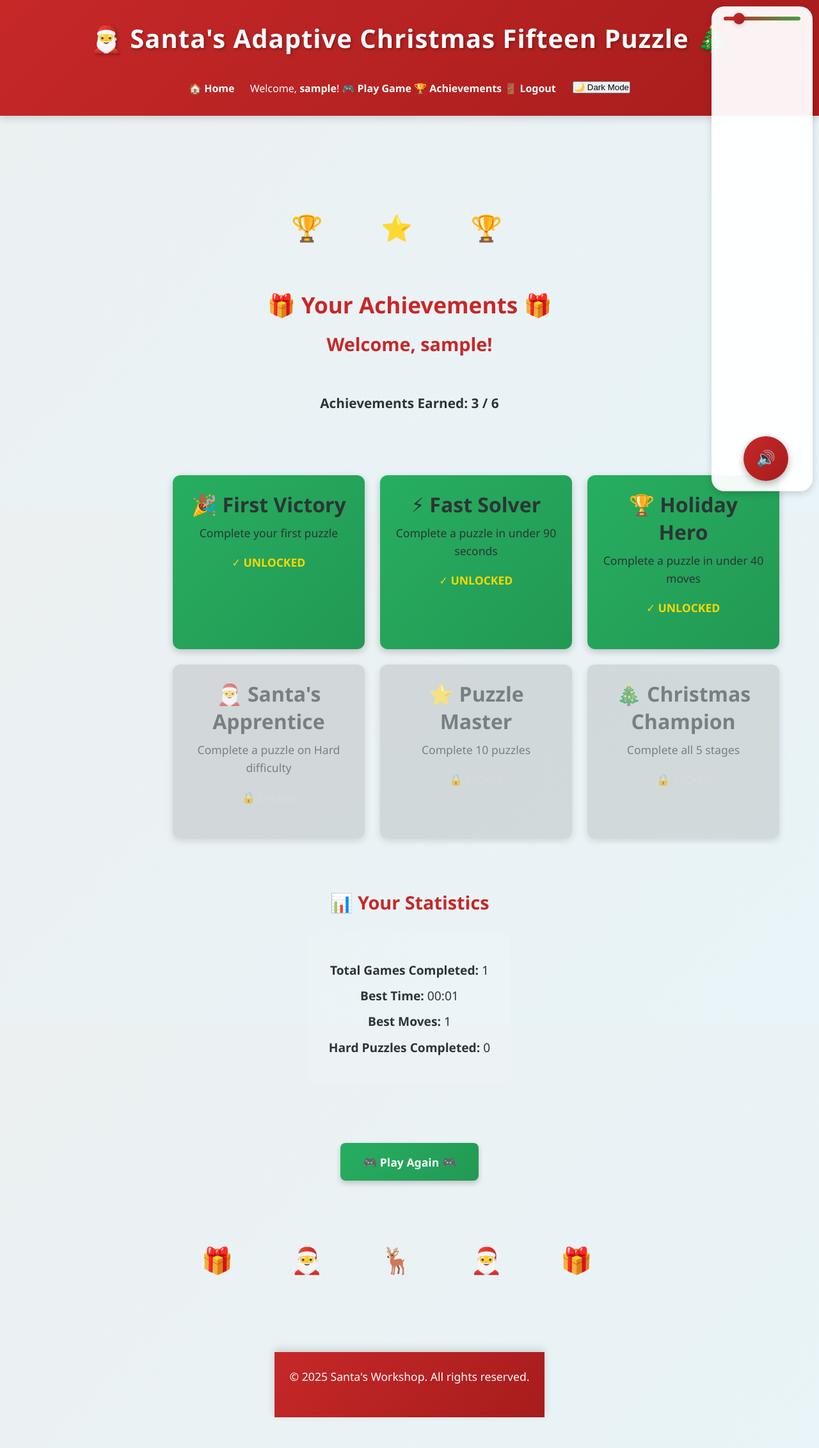
After one commit to Saquib-Ahmed-Saad/Santa-s-Adaptive-Christmas, a PHP site: page /achievements.php in a window 1280 px wide. The commit adds this page. Shown: the whole page at 64% size. Run offline with PHP 8.4, Linux system fonts and the light colour scheme; the visitor is signed in with stand-in values (Sample User, id 1); tables that the repository leaves empty hold one stand-in row (values such as "Sample post").

Commit message:
Add files via upload

```diff
--- /dev/null
+++ b/achievements.php
@@ -0,0 +1,114 @@
+<?php
+// achievements.php - Display user achievements
+session_start();
+
+// Require login to view achievements
+if (!isset($_SESSION['logged_in']) || !$_SESSION['logged_in']) {
+    $_SESSION['error_message'] = "Please login to view achievements.";
+    header("Location: api/login.php");
+    exit;
+}
+
+require_once 'includes/db.php';
+
+$title = "Achievements - Santa's Adaptive Christmas Fifteen Puzzle";
+include 'includes/header.php';
+
+// Get user's game statistics
+$user_id = $_SESSION['user_id'];
+$stmt = $conn->prepare("SELECT COUNT(*) as total_games,
+                               MIN(time) as best_time,
+                               MIN(moves) as best_moves,
+                               SUM(CASE WHEN difficulty = 'hard' THEN 1 ELSE 0 END) as hard_completed
+                        FROM game_sessions
+                        WHERE user_id = ? AND completed = 1");
+$stmt->bind_param("i", $user_id);
+$stmt->execute();
+$result = $stmt->get_result();
+$stats = $result->fetch_assoc();
+$stmt->close();
+
+// Define achievements
+$achievements = [
+    [
+        'id' => 'first_win',
+        'title' => '🎉 First Victory',
+        'description' => 'Complete your first puzzle',
+        'earned' => $stats['total_games'] > 0
+    ],
+    [
+        'id' => 'fast_solver',
+        'title' => '⚡ Fast Solver',
+        'description' => 'Complete a puzzle in under 90 seconds',
+        'earned' => $stats['best_time'] !== null && $stats['best_time'] < 90
+    ],
+    [
+        'id' => 'holiday_hero',
+        'title' => '🏆 Holiday Hero',
+        'description' => 'Complete a puzzle in under 40 moves',
+        'earned' => $stats['best_moves'] !== null && $stats['best_moves'] < 40
+    ],
+    [
+        'id' => 'santa_apprentice',
+        'title' => '🎅 Santa\'s Apprentice',
+        'description' => 'Complete a puzzle on Hard difficulty',
+        'earned' => $stats['hard_completed'] > 0
+    ],
+    [
+        'id' => 'puzzle_master',
+        'title' => '⭐ Puzzle Master',
+        'description' => 'Complete 10 puzzles',
+        'earned' => $stats['total_games'] >= 10
+    ],
+    [
+        'id' => 'christmas_champion',
+        'title' => '🎄 Christmas Champion',
+        'description' => 'Complete all 5 stages',
+        'earned' => false // Will be unlocked when stage 5 is completed
+    ]
+];
+
+$earned_count = count(array_filter($achievements, fn($a) => $a['earned']));
+?>
+
+<main>
+    <div class="decoration">🏆 ⭐ 🏆</div>
+    <h1>🎁 Your Achievements 🎁</h1>
+    <h2 style="text-align:center;margin-bottom:2em;">Welcome, <?= htmlspecialchars($_SESSION['username']) ?>!</h2>
+
+    <div style="text-align:center;margin-bottom:2em;">
+        <p style="font-size:1.3em;"><strong>Achievements Earned: <?= $earned_count ?> / <?= count($achievements) ?></strong></p>
+    </div>
+
+    <div class="achievements-grid" style="display:grid;grid-template-columns:repeat(auto-fit,minmax(300px,1fr));gap:1.5em;max-width:1000px;margin:2em auto;padding:0 1em;">
+        <?php foreach ($achievements as $achievement): ?>
+            <div class="achievement-card" style="background:<?= $achievement['earned'] ? 'linear-gradient(135deg, #27ae60, #229954)' : 'rgba(100,100,100,0.3)' ?>;padding:1.5em;border-radius:12px;box-shadow:0 4px 12px rgba(0,0,0,0.2);text-align:center;<?= $achievement['earned'] ? '' : 'opacity:0.6;' ?>">
+                <h3 style="font-size:2em;margin-bottom:0.3em;"><?= $achievement['title'] ?></h3>
+                <p style="font-size:1.1em;margin:0.5em 0;"><?= $achievement['description'] ?></p>
+                <?php if ($achievement['earned']): ?>
+                    <p style="color:#ffd700;font-weight:bold;margin-top:1em;">✓ UNLOCKED</p>
+                <?php else: ?>
+                    <p style="color:#ccc;margin-top:1em;">🔒 Locked</p>
+                <?php endif; ?>
+            </div>
+        <?php endforeach; ?>
+    </div>
+
+    <div style="text-align:center;margin:3em 0;">
+        <h2>📊 Your Statistics</h2>
+        <div style="display:inline-block;text-align:left;background:rgba(255,255,255,0.1);padding:2em;border-radius:12px;margin-top:1em;">
+            <p style="font-size:1.2em;margin:0.5em 0;"><strong>Total Games Completed:</strong> <?= $stats['total_games'] ?></p>
+            <p style="font-size:1.2em;margin:0.5em 0;"><strong>Best Time:</strong> <?= $stats['best_time'] !== null ? gmdate("i:s", $stats['best_time']) : 'N/A' ?></p>
+            <p style="font-size:1.2em;margin:0.5em 0;"><strong>Best Moves:</strong> <?= $stats['best_moves'] !== null ? $stats['best_moves'] : 'N/A' ?></p>
+            <p style="font-size:1.2em;margin:0.5em 0;"><strong>Hard Puzzles Completed:</strong> <?= $stats['hard_completed'] ?></p>
+        </div>
+    </div>
+
+    <div style="text-align:center;margin:2em 0;">
+        <a href="game.php" class="start-btn">🎮 Play Again 🎮</a>
+    </div>
+
+    <div class="decoration">🎁 🎅 🦌 🎅 🎁</div>
+</main>
+
+<?php include 'includes/footer.php'; ?>
--- a/api/logout.php
+++ b/api/logout.php
@@ -13,6 +13,6 @@ if (isset($_COOKIE[session_name()])) {
 session_destroy();
 
 // Redirect to login page
-header("Location: api/login.php");
+header("Location: login.php");
 exit;
 ?>
--- a/css/style.css
+++ b/css/style.css
@@ -250,15 +250,18 @@ body.theme-dark .results-card {
 }
 .results-story h3 { margin-bottom: 0.4em; }
 
-.results-image {
+.results-image,
+#solved-image {
 	width: 320px;
 	height: 320px;
 	margin: 1em auto;
 	border-radius: 12px;
 	background: #222 center/cover no-repeat;
+	background-size: cover;
 	box-shadow: 0 6px 16px rgba(0,0,0,0.25);
 }
-body.theme-dark .results-image { background-color: #111; }
+body.theme-dark .results-image,
+body.theme-dark #solved-image { background-color: #111; }
 
 /* Theme transition animation */
 body, header, footer, .board {
--- a/includes/db.php
+++ b/includes/db.php
@@ -1,21 +1,25 @@
 <?php
-// Database connection configuration
-$host = "localhost";
-$user = "pantherID";
-$pass = "your_password";
-$dbname = "pantherID";
+// Database connection using PDO
+$host = 'localhost';
+$db   = 'sahmed87';
+$user = 'sahmed87';
+$pass = 'sahmed87';
+$charset = 'utf8mb4';
+$dsn = "mysql:host=$host;dbname=$db;charset=$charset";
+$options = [
+    PDO::ATTR_ERRMODE            => PDO::ERRMODE_EXCEPTION,
+    PDO::ATTR_DEFAULT_FETCH_MODE => PDO::FETCH_ASSOC,
+    PDO::ATTR_EMULATE_PREPARES   => false,
+];
+try {
+    $pdo = new PDO($dsn, $user, $pass, $options);
+} catch (PDOException $e) {
+   die("DB Connection Failed: " . $e->getMessage());
+}
 
-// Create MySQLi connection
-$conn = new mysqli($host, $user, $pass, $dbname);
-
-// Check connection
+// MySQLi connection (for compatibility with login/register pages)
+$conn = new mysqli($host, $user, $pass, $db);
 if ($conn->connect_error) {
     die("Connection failed: " . $conn->connect_error);
 }
-
-// Set charset to utf8mb4 for proper character handling
-$conn->set_charset("utf8mb4");
-
-// debugging
-echo "Connected successfully to MySQL server version: " . $conn->server_info;
-?>
+$conn->set_charset($charset);
--- a/includes/header.php
+++ b/includes/header.php
@@ -4,13 +4,13 @@
     <meta charset="UTF-8">
     <meta name="viewport" content="width=device-width, initial-scale=1.0">
     <title><?= isset($title) ? htmlspecialchars($title) : "Math Game - Project 3" ?></title>
-    <link rel="stylesheet" href="css/style.css">
+    <link rel="stylesheet" href="<?= isset($base_path) ? $base_path : '' ?>css/style.css">
 </head>
 <body>
 
 <!-- Background Music (Optional - can be removed if not needed) -->
 <audio id="bg-music" loop>
-    <source src="assets/background.mp3" type="audio/mpeg">
+    <source src="<?= isset($base_path) ? $base_path : '' ?>assets/christmas.mp3" type="audio/mpeg">
 </audio>
 
 <!-- Music Control Button -->
@@ -22,15 +22,15 @@
 <header>
         <h1>🎅 Santa's Adaptive Christmas Fifteen Puzzle 🎄</h1>    <nav>
         <div class="nav-container">
-            <a href="index.php" class="logo">🏠 Home</a>
+            <a href="<?= isset($base_path) ? $base_path : '' ?>index.php" class="logo">🏠 Home</a>
             <?php if (isset($_SESSION['logged_in']) && $_SESSION['logged_in']): ?>
                 <span style="margin-left:20px;">Welcome, <strong><?= htmlspecialchars($_SESSION['username']) ?></strong>!</span>
-                <a href="game.php">🎮 Play Game</a>
-                <a href="achievements.php">🏆 Achievements</a>
-                <a href="logout.php">🚪 Logout</a>
+                <a href="<?= isset($base_path) ? $base_path : '' ?>game.php">🎮 Play Game</a>
+                <a href="<?= isset($base_path) ? $base_path : '' ?>achievements.php">🏆 Achievements</a>
+                <a href="<?= isset($base_path) ? $base_path : '' ?>api/logout.php">🚪 Logout</a>
             <?php else: ?>
-                <a href="login.php">🔑 Login</a>
-                <a href="register.php">📝 Register</a>
+                <a href="<?= isset($base_path) ? $base_path : '' ?>api/login.php">🔑 Login</a>
+                <a href="<?= isset($base_path) ? $base_path : '' ?>api/register.php">📝 Register</a>
             <?php endif; ?>
             <button id="theme-toggle" style="float:right;margin-left:2em;">🌙 Dark Mode</button>
         </div>
--- /dev/null
+++ b/test.php
@@ -0,0 +1,3 @@
+<?php
+phpinfo();
+?>
```
Also changed, not shown: api/login.php (+6 -9 lines), api/register.php (+7 -19 lines), game.php (+13 -2 lines), includes/auth.php (+2 -19 lines), index.php (+8 -2 lines), js/game.js (+39 -17 lines), result.php (+18 -1 lines), setup_db.sql (+47 -48 lines).
